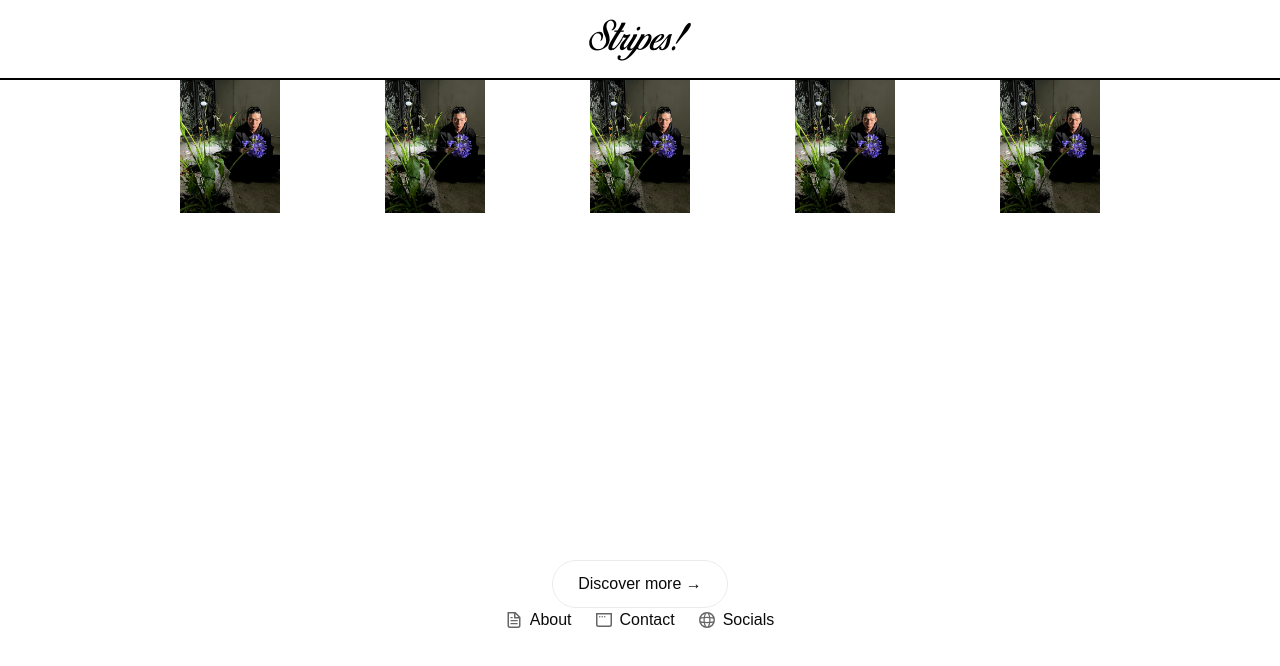
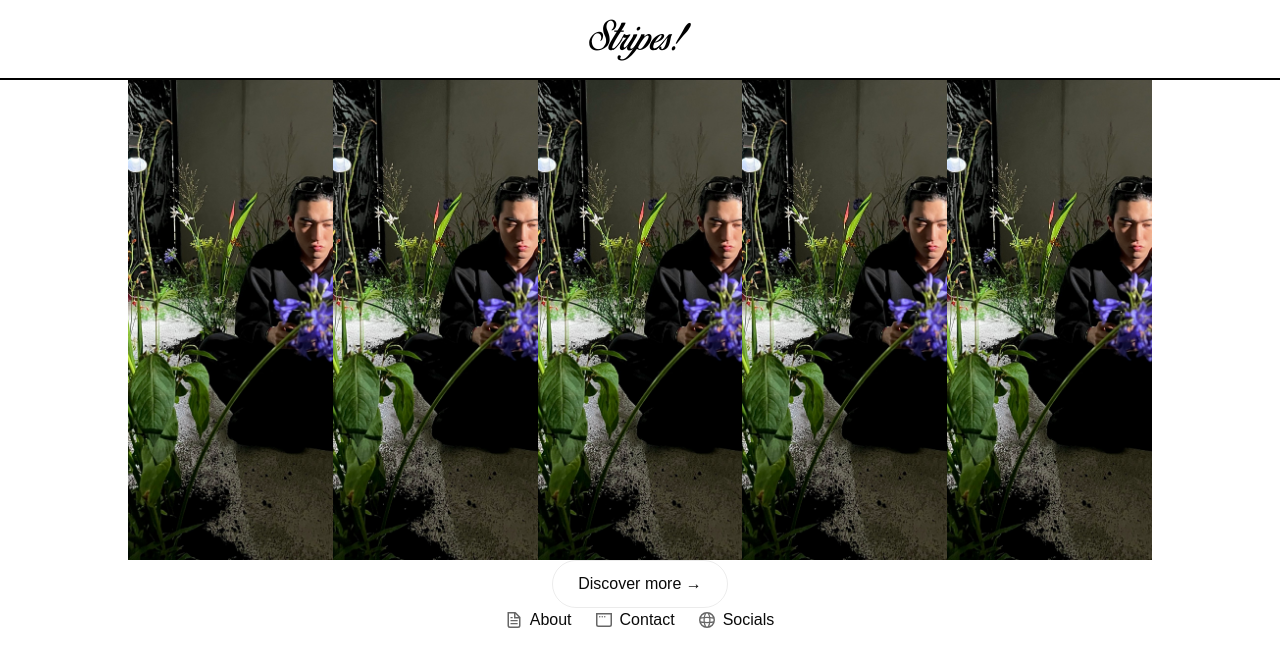
Before and after one commit to rshaki01/mindofstripes-blog, a Next.js app: page / in a window 1280 px wide. Shown: the top 666 px of the page. Built offline with nearby package versions, Linux system fonts and the light colour scheme.

Commit message:
Adjusted featured article images to be cropped correctly

```diff
--- a/src/app/page.js
+++ b/src/app/page.js
@@ -8,37 +8,48 @@ export default function Home() {
       <Navbar />
       <div className="flex flex-col">
         {/* Featured Articles */}
-        <div className="w-[80vw] h-[60vh] mx-auto grid grid-cols-5 justify-items-center" >
+        <div className="w-[80vw] h-[60vh] mx-auto grid grid-cols-5 justify-items-center relative" >
+          {/* objectFit ensures that image is cropped and maintains aspect ratio */}
+          <div className="relative h-full w-full">
             <Image
             src="/images/Ken-Ijima-Header.jpeg"
-           height={100}
-           width={100}
+            fill={true}
             alt="Picture of Ken, founder of Vujade"
+            style={{ objectFit: "cover" }}
             />
+          </div>
+          <div className="relative h-full w-full">
             <Image
             src="/images/Ken-Ijima-Header.jpeg"
-           height={100}
-           width={100}
-           alt="Picture of Ken Ijima, founder of Vujade"
+            fill={true}
+            alt="Picture of Ken, founder of Vujade"
+            style={{ objectFit: "cover" }}
             />
+          </div>
+          <div className="relative h-full w-full">
             <Image
             src="/images/Ken-Ijima-Header.jpeg"
-           height={100}
-           width={100}
-           alt="Picture of Ken Ijima, founder of Vujade"
+            fill={true}
+            alt="Picture of Ken, founder of Vujade"
+            style={{ objectFit: "cover" }}
             />
+          </div>
+          <div className="relative h-full w-full">
             <Image
             src="/images/Ken-Ijima-Header.jpeg"
-           height={100}
-           width={100}
-           alt="Picture of Ken Ijima, founder of Vujade"
+            fill={true}
+            alt="Picture of Ken, founder of Vujade"
+            style={{ objectFit: "cover" }}
             />
+          </div>
+          <div className="relative h-full w-full">
             <Image
             src="/images/Ken-Ijima-Header.jpeg"
-           height={100}
-           width={100}
-           alt="Picture of Ken Ijima, founder of Vujade"
+            fill={true}
+            alt="Picture of Ken, founder of Vujade"
+            style={{ objectFit: "cover" }}
             />
+          </div>
         </div>
         <div className="flex justify-center">
             <a
```
Lines whose indentation alone changed are shown as unchanged.
